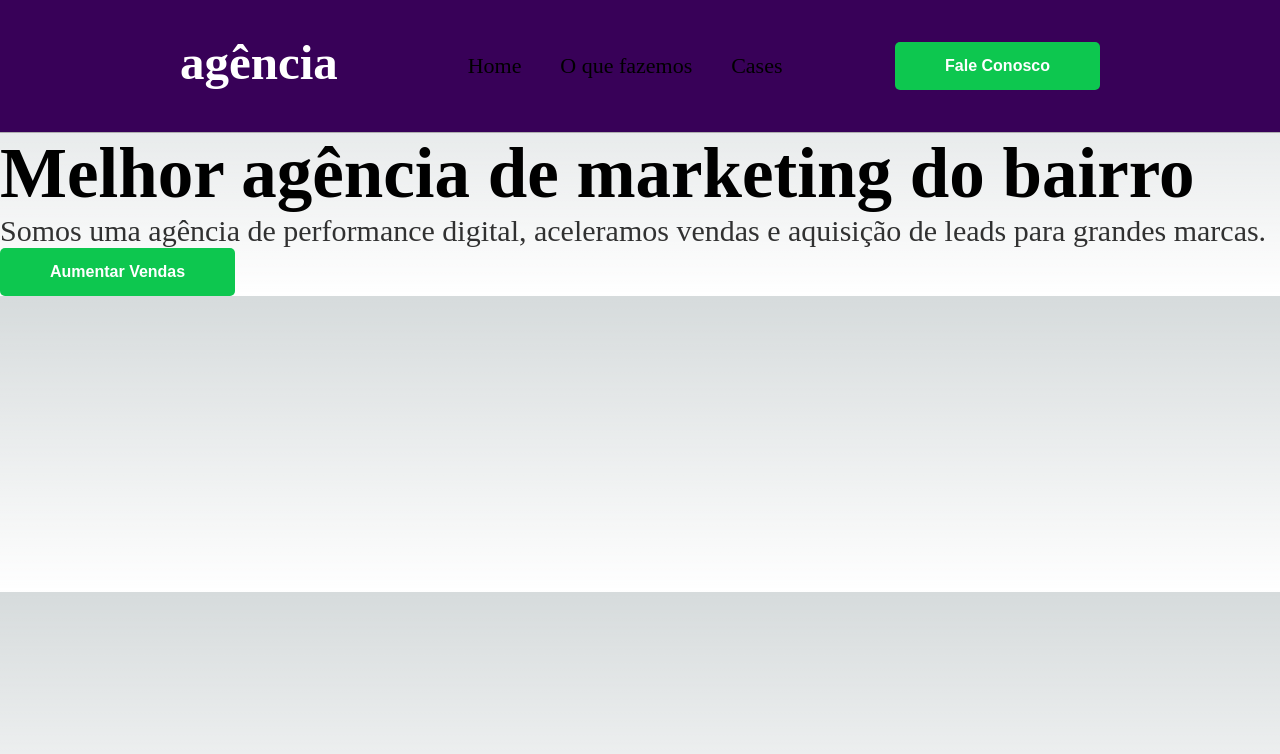
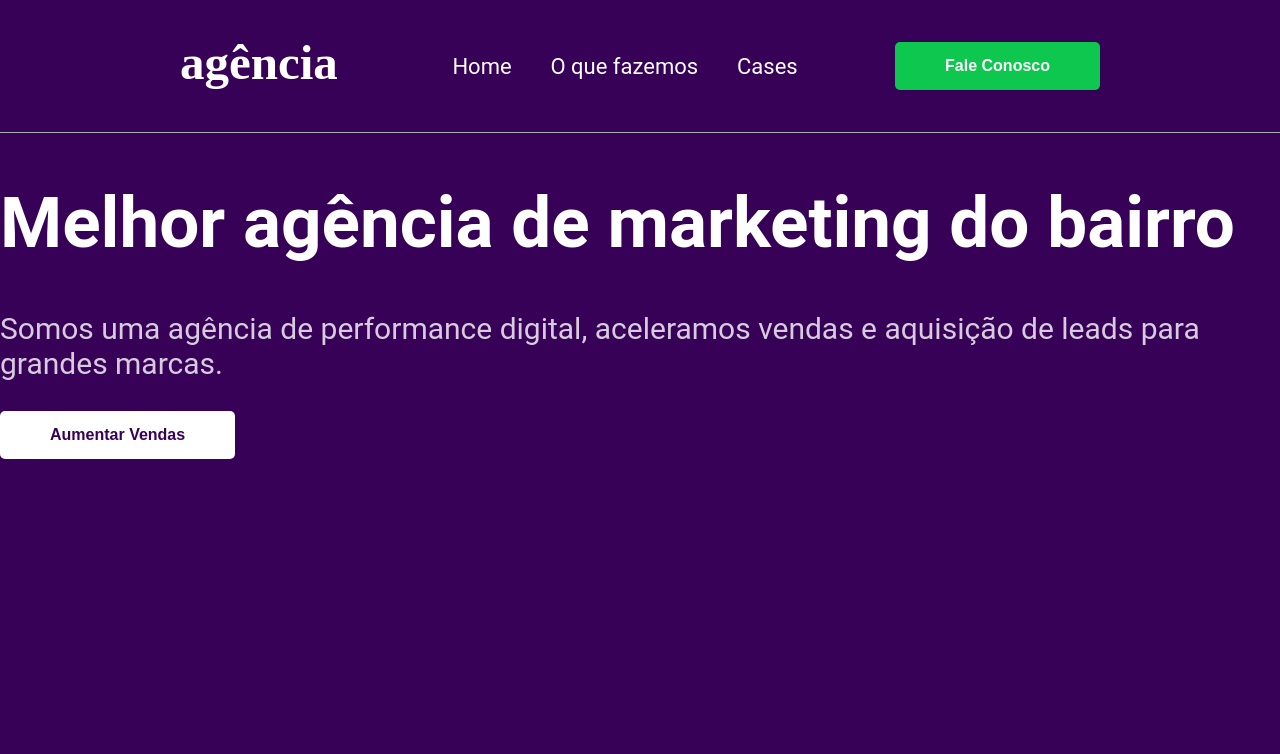
Before and after one commit to jeanramalho/landingpage, a Next.js app: page / in a window 1280 px wide. Shown: the top 754 px of the page. Built offline with nearby package versions, Linux system fonts and the light colour scheme.

Commit message:
Ajusta o scss global

```diff
--- a/components/button/button.module.scss
+++ b/components/button/button.module.scss
@@ -6,6 +6,14 @@
     border: none;
     font-size: 16px;
     font-weight: bold;
-    background-color: $green-color;
     color: $white-color;
+
+    &.primary {
+        background-color: $green-color;
+    }
+
+    &.secondary {
+        background-color: $white-color;
+        color: $purple-color;
+    }
 }
--- a/components/button/index.jsx
+++ b/components/button/index.jsx
@@ -3,9 +3,9 @@ import Styles from "./button.module.scss"
 const Button = ({title, kind}) => {
     const generationClassKing =  () => {
         if(kind === "secondary") {
-            return "secondary"
+            return Styles.secondary
         }
-        return "primary"
+        return Styles.primary
     }
     return <button className={`${Styles.button} ${generationClassKing()}`}>{title}</button>
 }
--- a/components/welcome/index.jsx
+++ b/components/welcome/index.jsx
@@ -6,7 +6,7 @@ const Welcome = () => {
         <div className={Styles.text}>
             <h1>Melhor agência de marketing do bairro</h1>
             <p>Somos uma agência de performance digital, aceleramos vendas e aquisição de leads para grandes marcas.</p>
-            <Button title="Aumentar Vendas"/>
+            <Button title="Aumentar Vendas" kind="secondary"/>
         </div>
         <div className={Styles.image}></div>
     </div>
--- a/styles/global.scss
+++ b/styles/global.scss
@@ -1,101 +1,19 @@
-:root {
-  --max-width: 1100px;
-  --border-radius: 12px;
-  --font-mono: ui-monospace, Menlo, Monaco, 'Cascadia Mono', 'Segoe UI Mono',
-    'Roboto Mono', 'Oxygen Mono', 'Ubuntu Monospace', 'Source Code Pro',
-    'Fira Mono', 'Droid Sans Mono', 'Courier New', monospace;
-
-  --foreground-rgb: 0, 0, 0;
-  --background-start-rgb: 214, 219, 220;
-  --background-end-rgb: 255, 255, 255;
-
-  --primary-glow: conic-gradient(
-    from 180deg at 50% 50%,
-    #16abff33 0deg,
-    #0885ff33 55deg,
-    #54d6ff33 120deg,
-    #0071ff33 160deg,
-    transparent 360deg
-  );
-  --secondary-glow: radial-gradient(
-    rgba(255, 255, 255, 1),
-    rgba(255, 255, 255, 0)
-  );
-
-  --tile-start-rgb: 239, 245, 249;
-  --tile-end-rgb: 228, 232, 233;
-  --tile-border: conic-gradient(
-    #00000080,
-    #00000040,
-    #00000030,
-    #00000020,
-    #00000010,
-    #00000010,
-    #00000080
-  );
-
-  --callout-rgb: 238, 240, 241;
-  --callout-border-rgb: 172, 175, 176;
-  --card-rgb: 180, 185, 188;
-  --card-border-rgb: 131, 134, 135;
-}
-
-@media (prefers-color-scheme: dark) {
-  :root {
-    --foreground-rgb: 255, 255, 255;
-    --background-start-rgb: 0, 0, 0;
-    --background-end-rgb: 0, 0, 0;
-
-    --primary-glow: radial-gradient(rgba(1, 65, 255, 0.4), rgba(1, 65, 255, 0));
-    --secondary-glow: linear-gradient(
-      to bottom right,
-      rgba(1, 65, 255, 0),
-      rgba(1, 65, 255, 0),
-      rgba(1, 65, 255, 0.3)
-    );
-
-    --tile-start-rgb: 2, 13, 46;
-    --tile-end-rgb: 2, 5, 19;
-    --tile-border: conic-gradient(
-      #ffffff80,
-      #ffffff40,
-      #ffffff30,
-      #ffffff20,
-      #ffffff10,
-      #ffffff10,
-      #ffffff80
-    );
-
-    --callout-rgb: 20, 20, 20;
-    --callout-border-rgb: 108, 108, 108;
-    --card-rgb: 100, 100, 100;
-    --card-border-rgb: 200, 200, 200;
-  }
-}
-
-* {
-  box-sizing: border-box;
-  padding: 0;
-  margin: 0;
-}
+@import "./mixins/colors.scss";
 
 html,
 body {
-  max-width: 100vw;
-  overflow-x: hidden;
-}
-
-body {
-  color: rgb(var(--foreground-rgb));
-  background: linear-gradient(
-      to bottom,
-      transparent,
-      rgb(var(--background-end-rgb))
-    )
-    rgb(var(--background-start-rgb));
+  padding: 0;
+  margin: 0;
+  font-family: Roboto, sans-serif;
+  background-color: $purple-color;
+  color: $white-color;
 }
 
 a {
   color: inherit;
   text-decoration: none;
 }
+
+* {
+  box-sizing: border-box;
+}
```
